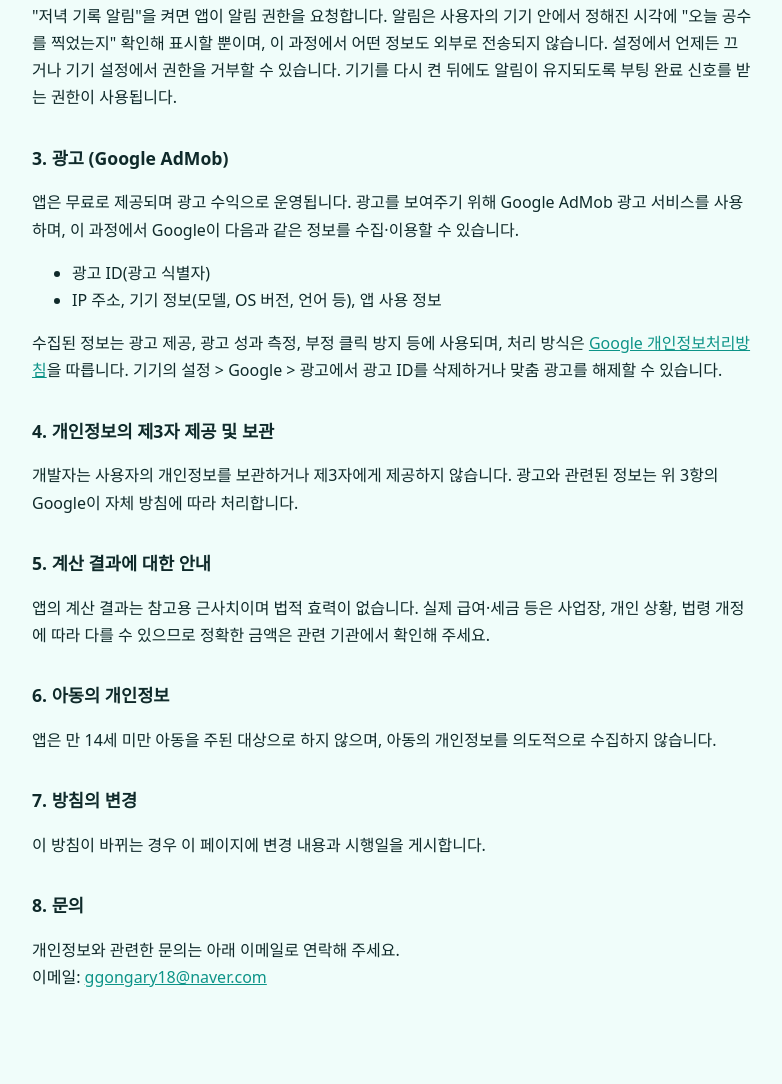
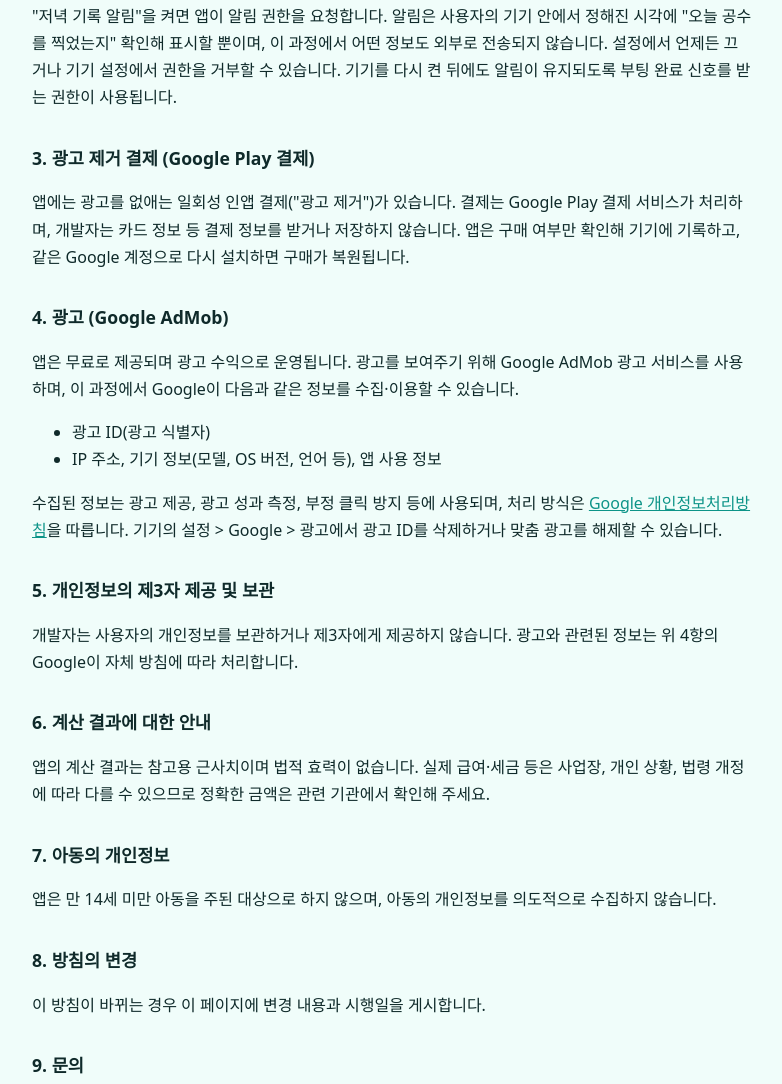
Before and after one commit to arnoa18/apps-privacy, a plain HTML site: page gongsu/index.html in a window 1280 px wide. Shown: the part 524-1608 px from the top of the page, without its empty margins (248-1030 px from the left). Before the commit the page ends 1580 px from the top, so only its background shows below. Drawn offline with Linux system fonts and the light colour scheme.

Commit message:
Add files via upload

```diff
--- a/gongsu/index.html
+++ b/gongsu/index.html
@@ -14,7 +14,7 @@
 </head>
 <body>
 <h1>공수계산수첩 개인정보처리방침</h1>
-<p class="meta">시행일: 2026년 11월 27일</p>
+<p class="meta">시행일: 2026년 11월 28일</p>
 
 <p>ARNOA(이하 "개발자")은 "공수계산수첩" 앱(이하 "앱")을 이용하는 분들의 개인정보를 소중히 여기며, 아래와 같이 안내드립니다.</p>
 
@@ -26,7 +26,10 @@
 <h2>2. 알림 권한</h2>
 <p>"저녁 기록 알림"을 켜면 앱이 알림 권한을 요청합니다. 알림은 사용자의 기기 안에서 정해진 시각에 "오늘 공수를 찍었는지" 확인해 표시할 뿐이며, 이 과정에서 어떤 정보도 외부로 전송되지 않습니다. 설정에서 언제든 끄거나 기기 설정에서 권한을 거부할 수 있습니다. 기기를 다시 켠 뒤에도 알림이 유지되도록 부팅 완료 신호를 받는 권한이 사용됩니다.</p>
 
-<h2>3. 광고 (Google AdMob)</h2>
+<h2>3. 광고 제거 결제 (Google Play 결제)</h2>
+<p>앱에는 광고를 없애는 일회성 인앱 결제("광고 제거")가 있습니다. 결제는 Google Play 결제 서비스가 처리하며, 개발자는 카드 정보 등 결제 정보를 받거나 저장하지 않습니다. 앱은 구매 여부만 확인해 기기에 기록하고, 같은 Google 계정으로 다시 설치하면 구매가 복원됩니다.</p>
+
+<h2>4. 광고 (Google AdMob)</h2>
 <p>앱은 무료로 제공되며 광고 수익으로 운영됩니다. 광고를 보여주기 위해 Google AdMob 광고 서비스를 사용하며, 이 과정에서 Google이 다음과 같은 정보를 수집·이용할 수 있습니다.</p>
 <ul>
   <li>광고 ID(광고 식별자)</li>
@@ -35,19 +38,19 @@
 <p>수집된 정보는 광고 제공, 광고 성과 측정, 부정 클릭 방지 등에 사용되며, 처리 방식은 <a href="https://policies.google.com/privacy" target="_blank" rel="noopener">Google 개인정보처리방침</a>을 따릅니다.
 기기의 설정 &gt; Google &gt; 광고에서 광고 ID를 삭제하거나 맞춤 광고를 해제할 수 있습니다.</p>
 
-<h2>4. 개인정보의 제3자 제공 및 보관</h2>
-<p>개발자는 사용자의 개인정보를 보관하거나 제3자에게 제공하지 않습니다. 광고와 관련된 정보는 위 3항의 Google이 자체 방침에 따라 처리합니다.</p>
+<h2>5. 개인정보의 제3자 제공 및 보관</h2>
+<p>개발자는 사용자의 개인정보를 보관하거나 제3자에게 제공하지 않습니다. 광고와 관련된 정보는 위 4항의 Google이 자체 방침에 따라 처리합니다.</p>
 
-<h2>5. 계산 결과에 대한 안내</h2>
+<h2>6. 계산 결과에 대한 안내</h2>
 <p>앱의 계산 결과는 참고용 근사치이며 법적 효력이 없습니다. 실제 급여·세금 등은 사업장, 개인 상황, 법령 개정에 따라 다를 수 있으므로 정확한 금액은 관련 기관에서 확인해 주세요.</p>
 
-<h2>6. 아동의 개인정보</h2>
+<h2>7. 아동의 개인정보</h2>
 <p>앱은 만 14세 미만 아동을 주된 대상으로 하지 않으며, 아동의 개인정보를 의도적으로 수집하지 않습니다.</p>
 
-<h2>7. 방침의 변경</h2>
+<h2>8. 방침의 변경</h2>
 <p>이 방침이 바뀌는 경우 이 페이지에 변경 내용과 시행일을 게시합니다.</p>
 
-<h2>8. 문의</h2>
+<h2>9. 문의</h2>
 <p>개인정보와 관련한 문의는 아래 이메일로 연락해 주세요.<br>
 이메일: <a href="mailto:ggongary18@naver.com">ggongary18@naver.com</a></p>
 </body>
```
